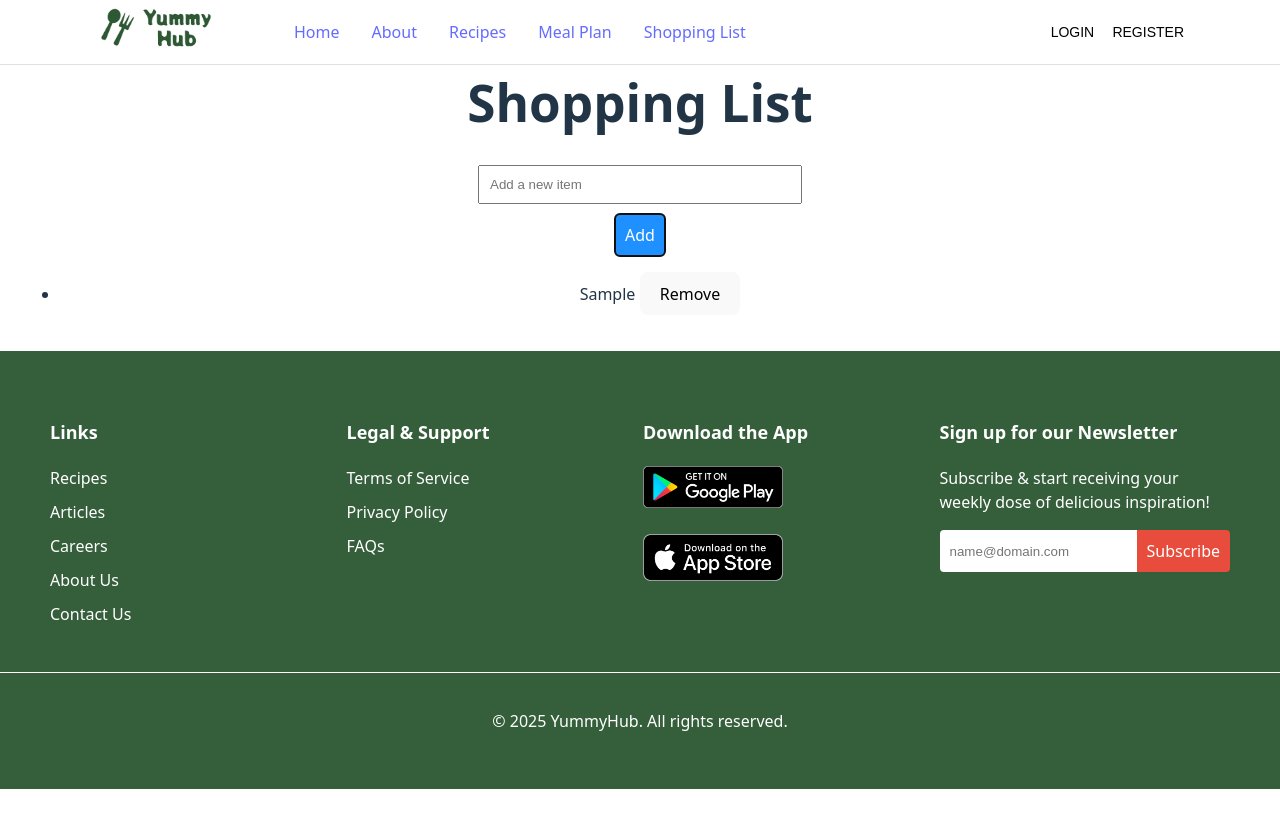
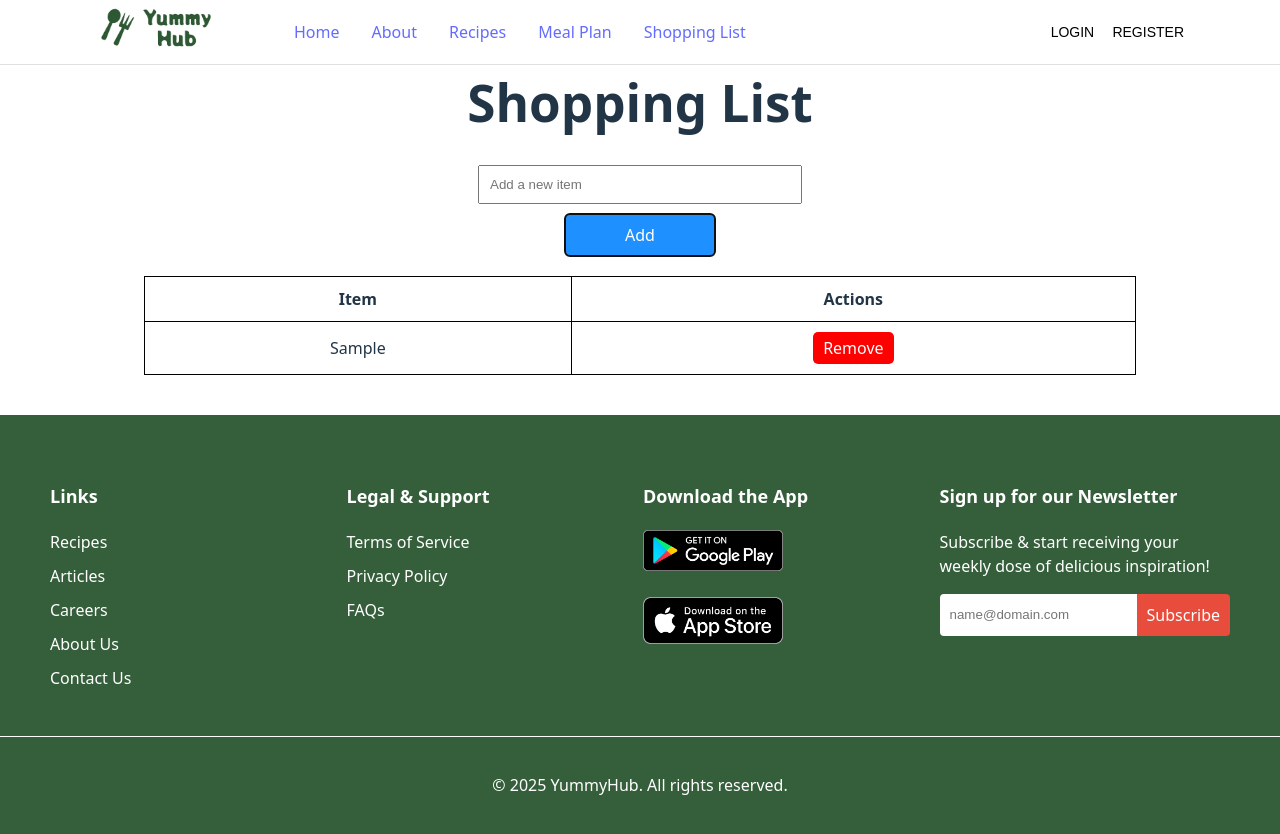
Before and after one commit to adrimaji040/yummyhub, a React (Vite) app in the folder frontend/: page /shoppinglist in a window 1280 px wide. Both pictures are taken after typing "Sample" into the empty fields and a click on the button "Add". Shown: the top 834 px of the page. Before the commit the page ends 800 px from the top, so only its background shows below. Built offline with nearby package versions, Linux system fonts and the light colour scheme.

Commit message:
fixed the list

```diff
--- a/frontend/src/pages/ShoppingList.jsx
+++ b/frontend/src/pages/ShoppingList.jsx
@@ -39,19 +39,41 @@ function ShoppingList() {
               border: "none",
               padding: "10px",
               borderRadius: "5px",
-              //width: "150px",
+              width: "150px",
             }}
           >
             Add
           </button>
         </div>
-        <ul>
-          {items.map((item, index) => (
-            <li key={index}>
-              {item} <button onClick={() => removeItem(index)}>Remove</button>
-            </li>
-          ))}
-        </ul>
+        <table style={{ margin: "20px auto", borderCollapse: "collapse", width: "80%" }}>
+          <thead>
+            <tr>
+              <th style={{ border: "1px solid black", padding: "10px" }}>Item</th>
+              <th style={{ border: "1px solid black", padding: "10px" }}>Actions</th>
+            </tr>
+          </thead>
+          <tbody>
+            {items.map((item, index) => (
+              <tr key={index}>
+                <td style={{ border: "1px solid black", padding: "10px" }}>{item}</td>
+                <td style={{ border: "1px solid black", padding: "10px" }}>
+                  <button
+                    onClick={() => removeItem(index)}
+                    style={{
+                      backgroundColor: "red",
+                      color: "white",
+                      border: "none",
+                      padding: "5px 10px",
+                      borderRadius: "5px",
+                    }}
+                  >
+                    Remove
+                  </button>
+                </td>
+              </tr>
+            ))}
+          </tbody>
+        </table>
       </div>
     </>
   );
```
